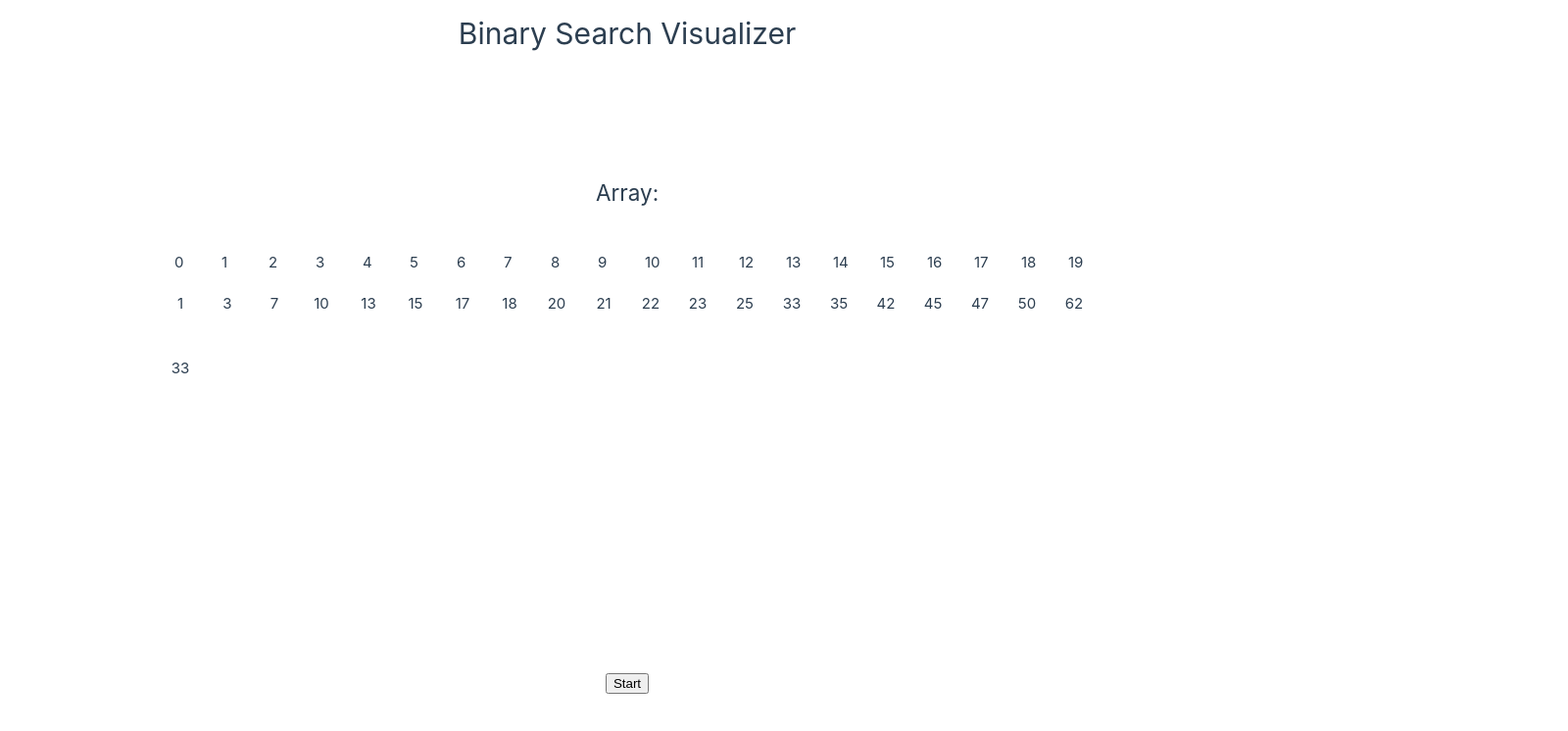
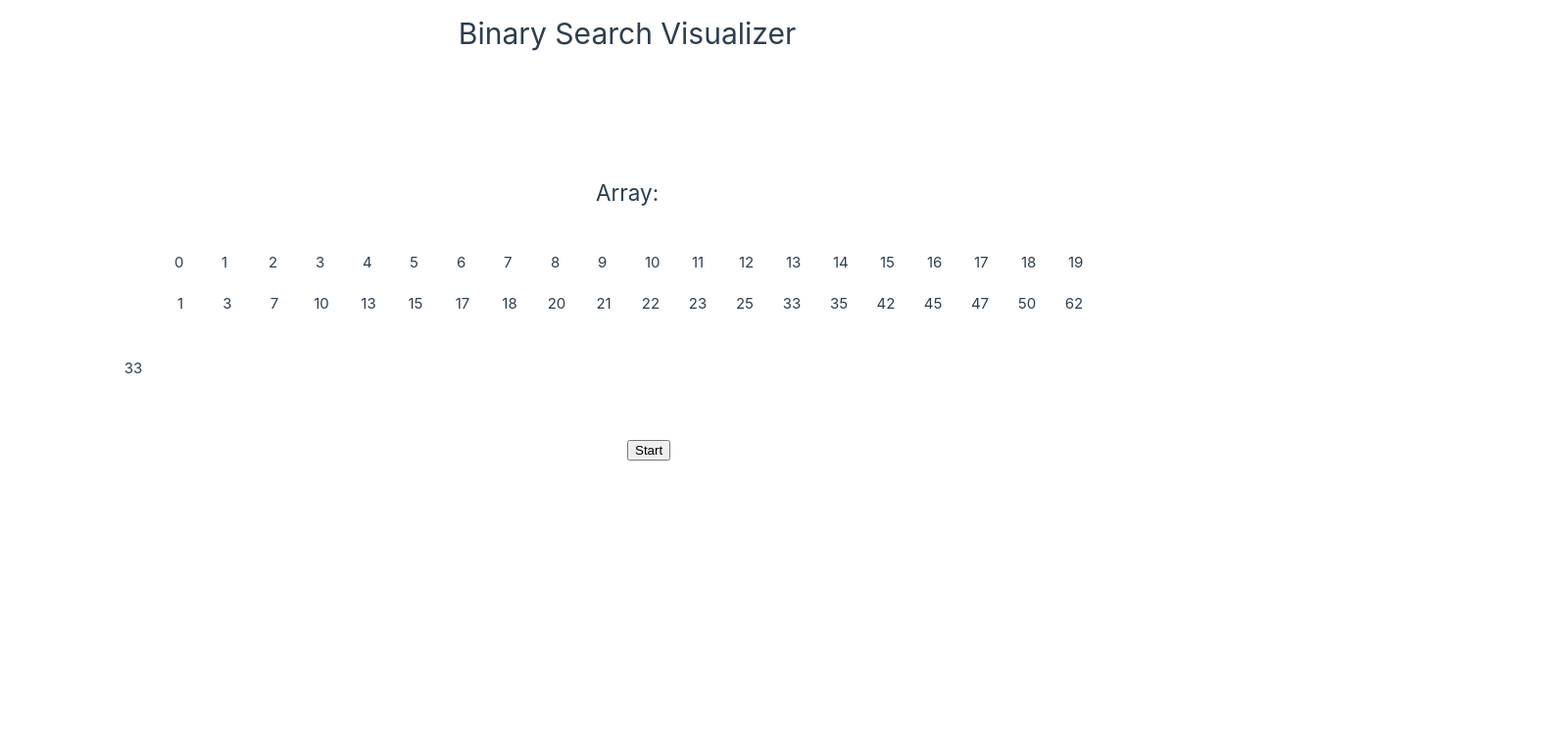
Before and after one commit to djbartolini/binary-search-visualizer, a Vue app: page / in a window 1280 px wide. Shown: the top 746 px of the page at 98% size, 1600 px wide, since content can reach past the window. Built offline with nearby package versions, Linux system fonts and the light colour scheme.

Commit message:
add animations

```diff
--- a/package.json
+++ b/package.json
@@ -15,6 +15,7 @@
   "devDependencies": {
     "@types/node": "^18.14.2",
     "@vitejs/plugin-vue": "^4.0.0",
+    "@vue/runtime-dom": "^3.2.47",
     "@vue/tsconfig": "^0.1.3",
     "npm-run-all": "^4.1.5",
     "typescript": "~4.8.4",
--- a/src/App.vue
+++ b/src/App.vue
@@ -11,9 +11,6 @@
     <h2>Array:</h2>
     <div class="components">
       <Array />
-    </div>
-    <div class="start-button-div">
-      <button>Start</button>
     </div>
   </main>
 </template>
@@ -39,8 +36,4 @@
     width: fit-content;
   }
 
-  .start-button-div {
-    position: absolute;
-    bottom: 20%;
-  }
 </style>
--- a/src/components/Array.vue
+++ b/src/components/Array.vue
@@ -1,24 +1,28 @@
 <script setup lang="ts">
-import type { StyleValue } from 'vue';
+import { ref, computed, watchEffect } from 'vue';
+import type { StyleValue, CSSProperties } from '@vue/runtime-dom';
 
-  const array = [1, 3, 7, 10, 13, 15, 17, 18, 20, 21, 22, 23, 25, 33, 35, 42, 45, 47, 50, 62];
+const array = ref([1, 3, 7, 10, 13, 15, 17, 18, 20, 21, 22, 23, 25, 33, 35, 42, 45, 47, 50, 62]);
+const middle = ref(0);
+const keyPosition = ref('-48px');
 
 const binarySearch = (array: number[], key: number) => {
   let start = 0;
   let end = array.length - 1;
 
   while (start <= end) {
-      let middle = Math.floor((start + end) / 2);
+    middle.value = Math.floor((start + end) / 2);
 
-      if (array[middle] === key) {
+    if (array[middle.value] === key) {
       return middle;
-      } else if (array[middle] < key) {
-        start = middle++;
+    } else if (array[middle.value] < key) {
+      start = middle.value++;
     } else {
-        end = middle--;
+      end = middle.value--;
     }
   }
 }
+
 
 const columns = (array: number[]): string => {
   let string = '';
@@ -28,20 +32,71 @@ import type { StyleValue } from 'vue';
   return string;
 }
 
+
+const getMiddlePosition = (middle: number): void => {
+  const middlePosition = middle * 48;
+  keyPosition.value = middlePosition + 'px';
+}
+
+
 const gridStyle = (): StyleValue => {
   return {
     display: 'grid',
-      gridTemplateColumns: `${columns(array)}`
+    gridTemplateColumns: `${columns(array.value)}`
   }
 }
 
-  console.log(columns(array));
-  console.log(gridStyle());
-  console.log(binarySearch(array, 33));
+const keyStyle = computed((): CSSProperties => {
+  return {
+    border: '1px solid white',
+    width: '48px',
+    height: '48px',
+    textAlign: 'center',
+    paddingTop: '12px',
+    marginTop: '18px',
+    position: 'relative',
+    left: `${keyPosition.value}`,
+    transition: 'left 0.5s ease-in'
+  }
+})
+
+watchEffect(() => {
+  keyStyle.value.left = `${keyPosition.value}`
+})
+
+let increment: number = 0;
+
+const handleMove = (array: number[], key: number): void => {
+  let start: number = 0;
+  let end: number = array.length - 1;
+  let i: number = start;
+
+  const searchStep = (): void => {
+    if (start <= end) {
+      middle.value = Math.floor((start + end) / 2);
+      getMiddlePosition(middle.value);
+      console.log('middle', middle.value);
+
+      if (array[middle.value] === key) {
+        return;
+      } else if (array[middle.value] < key) {
+        start = middle.value++;
+      } else {
+        end = middle.value--;
+      }
+
+      i++;
+      setTimeout(searchStep, 600);
+    }
+  }
+  setTimeout(searchStep, 600);
+}
+
 
 </script>
 
 <template>
+  <div>
     <div class="array-div" :style="gridStyle()">
       <div v-for="(num, i) in array">
         <div class="indices">
@@ -53,15 +108,17 @@ import type { StyleValue } from 'vue';
       </div>
     </div>
     <div>
-    <div class="term">
+      <div :style="keyStyle">
         {{ 33 }}
       </div>
+    </div>
+  </div>
+  <div class="start-button-div">
+    <button @click="handleMove(array, 33)">Start</button>
   </div>
 </template>
 
 <style scoped>
-
-
 .indices {
   padding: 0 0 10px 18px;
 }
@@ -74,12 +131,9 @@ import type { StyleValue } from 'vue';
   padding-top: 12px;
 }
 
-  .term {
-    border: 1px solid white;
-    width: 48px;
-    height: 48px;
-    text-align: center;
-    padding-top: 12px;
-    margin-top: 18px;
+.start-button-div {
+  position: relative;
+  left: 50%;
+  top: 48px;
 }
 </style>
```
Also changed, not shown: src/components/Term.vue (deleted, +0 -11 lines), 1 other file (tests, documents, lock files or other folders). Lines whose indentation alone changed are shown as unchanged.
